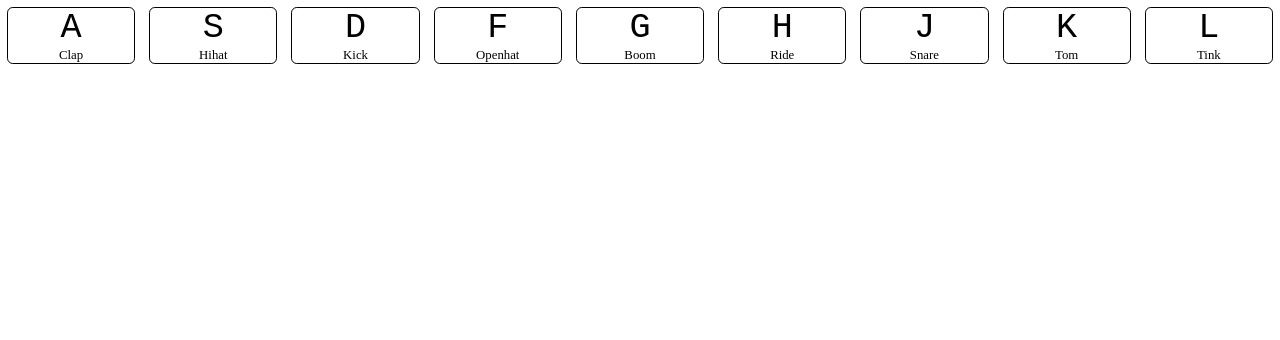
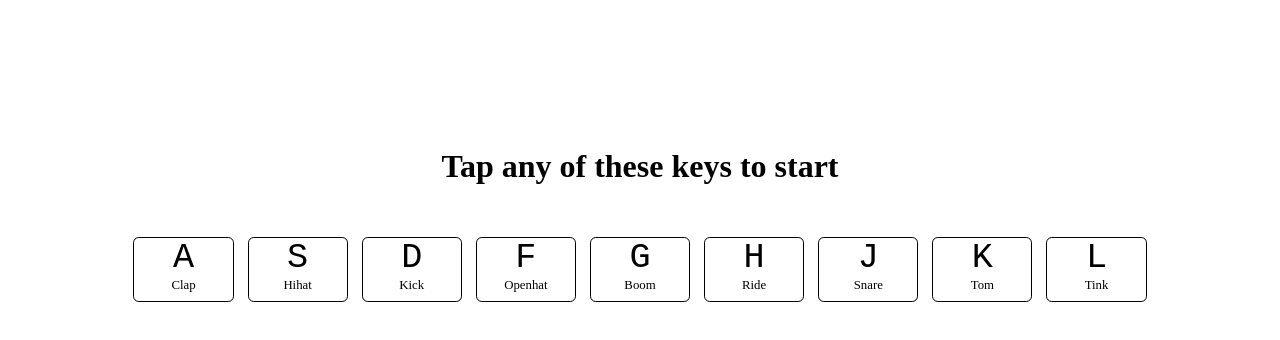
Before and after one commit to VectorChi/js-drumkit, a plain HTML site: page index.html in a window 1280 px wide. Drawn offline with Linux system fonts and the light colour scheme.

Commit message:
Added L & proper styling

```diff
--- a/index.html
+++ b/index.html
@@ -10,6 +10,8 @@
 </head>
 
 <body>
+    <div class="wrapper">
+        <h1> Tap any of these keys to start</h1>
         <div class="keys">
 
             <!-- key 1 -->
@@ -66,6 +68,7 @@
                 <span class="sound">tink</span>
             </div>
         </div>
+    </div>
 
     <audio data-key="a" src="sounds/clap.wav"></audio>
     <audio data-key="s" src="sounds/hihat.wav"></audio>
@@ -75,6 +78,7 @@
     <audio data-key="h" src="sounds/ride.wav"></audio>
     <audio data-key="j" src="sounds/snare.wav"></audio>
     <audio data-key="k" src="sounds/tom.wav"></audio>
+    <audio data-key="l" src="sounds/tink.wav"></audio>
 
     <script src="main.js"></script>
 </body>
--- a/style.css
+++ b/style.css
@@ -1,3 +1,12 @@
+.wrapper {
+  display: flex;
+  flex-direction: column;
+  align-items: center;
+  justify-content: center;
+  gap: 2rem;
+  margin-top: 10%;
+}
+
 kbd {
   font-size: 2.2rem;
 }
@@ -13,7 +22,8 @@ kbd {
   outline: 1px solid black;
   border-radius: 0.3rem;
   cursor: pointer;
-  transition: all 0.07s;
+  transition: all 0.1s;
+  padding-bottom: 0.5rem;
 }
 .playing {
   outline: 3px solid #7a29ff;
@@ -22,5 +32,7 @@ kbd {
 .keys {
   display: grid;
   grid-template-columns: repeat(9, 1fr);
+  margin: 0;
   gap: 1rem;
+  width: 80%;
 }
```
Lines whose indentation alone changed are shown as unchanged.
